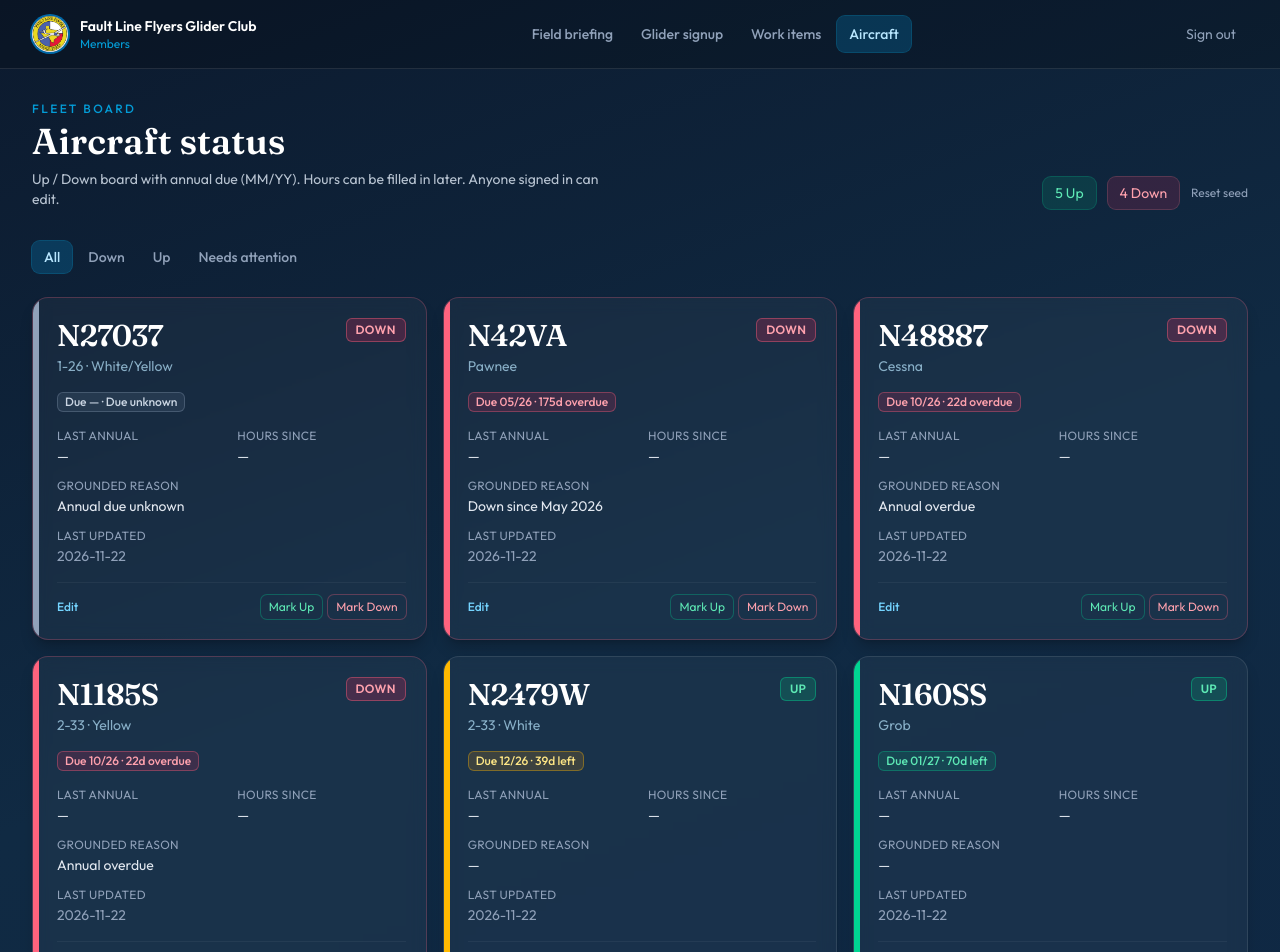
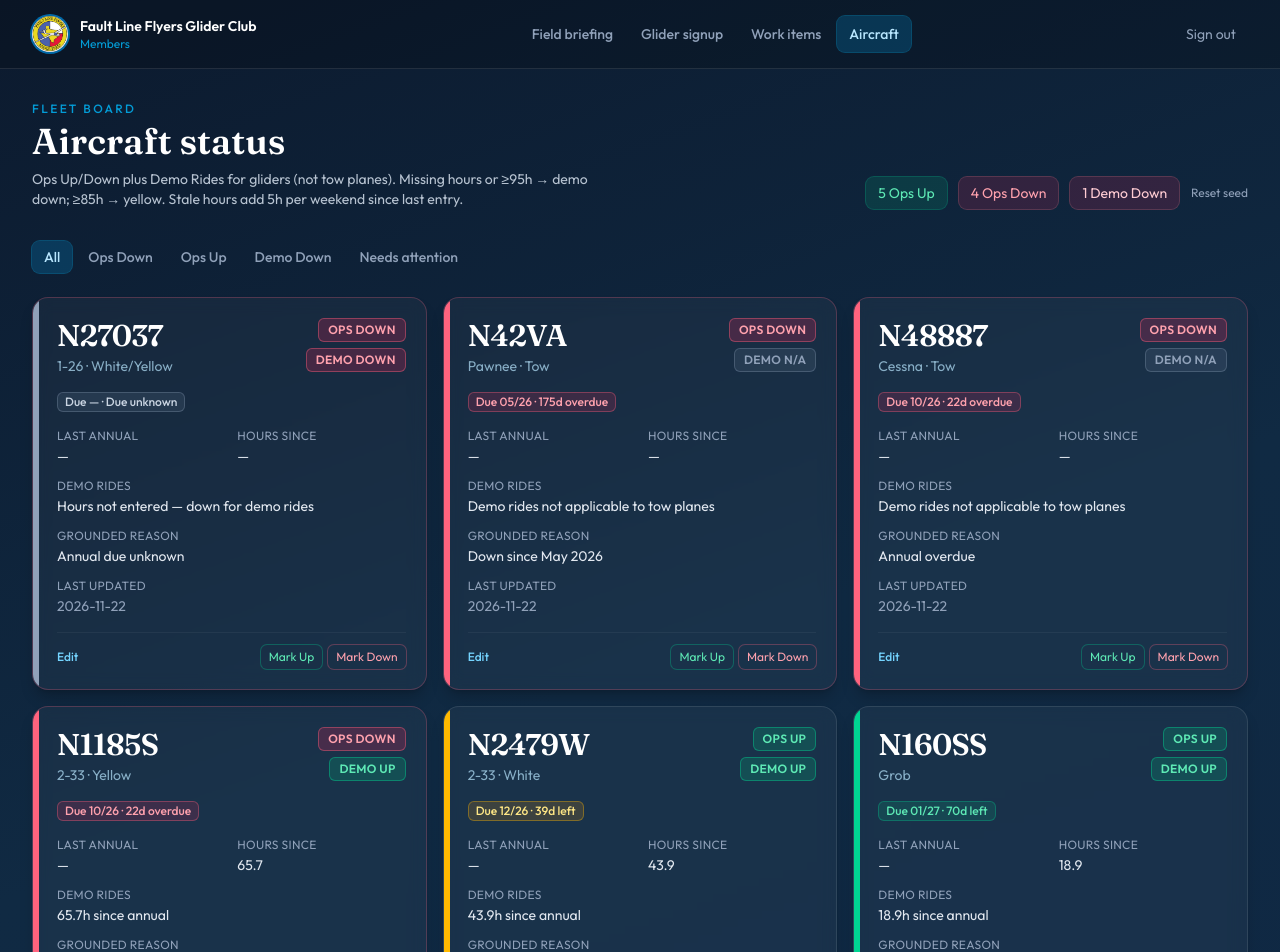
Before and after one commit to rwallis/glider-club-ops, a React (Vite) app: page /members/aircraft in a window 1280 px wide. Shown: the top 952 px of the page. Built offline with nearby package versions, Linux system fonts and the light colour scheme.

Commit message:
Seed glider hours since annual from flight logs and add demo-ride status.
Co-authored-by: Cursor <cursoragent@cursor.com>

```diff
--- a/src/context/AircraftFleetContext.tsx
+++ b/src/context/AircraftFleetContext.tsx
@@ -10,6 +10,7 @@ import {
 import {
   AIRCRAFT_FLEET_STORAGE_KEY,
   SEED_AIRCRAFT_FLEET,
+  normalizeAircraftRecord,
   type AircraftRecord,
   type AircraftStatus,
 } from '../data/aircraftFleet'
@@ -17,7 +18,12 @@ import {
 type AircraftPatch = Partial<
   Pick<
     AircraftRecord,
-    'status' | 'lastAnnual' | 'dueMmYy' | 'hoursSinceAnnual' | 'reasonGrounded'
+    | 'status'
+    | 'lastAnnual'
+    | 'dueMmYy'
+    | 'hoursSinceAnnual'
+    | 'hoursLastEntered'
+    | 'reasonGrounded'
   >
 >
 
@@ -37,11 +43,13 @@ function loadFleet(): AircraftRecord[] {
   try {
     const raw = localStorage.getItem(AIRCRAFT_FLEET_STORAGE_KEY)
     if (!raw) return SEED_AIRCRAFT_FLEET.map((a) => ({ ...a }))
-    const parsed = JSON.parse(raw) as AircraftRecord[]
+    const parsed = JSON.parse(raw) as Partial<AircraftRecord>[]
     if (!Array.isArray(parsed) || parsed.length === 0) {
       return SEED_AIRCRAFT_FLEET.map((a) => ({ ...a }))
     }
     return parsed
+      .filter((row): row is Partial<AircraftRecord> & { id: string } => Boolean(row?.id))
+      .map(normalizeAircraftRecord)
   } catch {
     return SEED_AIRCRAFT_FLEET.map((a) => ({ ...a }))
   }
@@ -58,10 +66,14 @@ export function AircraftFleetProvider({ children }: { children: ReactNode }) {
     setFleet((prev) =>
       prev.map((aircraft) => {
         if (aircraft.id !== id) return aircraft
+        const today = todayIso()
         const next: AircraftRecord = {
           ...aircraft,
           ...patch,
-          lastUpdated: todayIso(),
+          lastUpdated: today,
+        }
+        if (Object.prototype.hasOwnProperty.call(patch, 'hoursSinceAnnual')) {
+          next.hoursLastEntered = patch.hoursSinceAnnual == null ? null : today
         }
         if (patch.status === 'Up') {
           next.reasonGrounded = null
--- a/src/data/aircraftFleet.ts
+++ b/src/data/aircraftFleet.ts
@@ -1,24 +1,59 @@
 export type AircraftStatus = 'Up' | 'Down'
+export type AircraftCategory = 'glider' | 'tow'
 export type AnnualUrgency = 'green' | 'amber' | 'red' | 'unknown'
+/** Demo-ride airworthiness — not used for tow planes. */
+export type DemoRidesStatus = 'up' | 'caution' | 'down' | 'na'
 
 export interface AircraftRecord {
   id: string
   type: string
   color: string | null
   tail: string
+  /** Tow planes skip demo-ride status. */
+  category: AircraftCategory
   status: AircraftStatus
   lastAnnual: string | null
   /** Annual due as MM/YY */
   dueMmYy: string | null
   /** Hours since last annual — blank until club fills in */
   hoursSinceAnnual: number | null
+  /** ISO date (YYYY-MM-DD) when hours were last entered */
+  hoursLastEntered: string | null
   reasonGrounded: string | null
   lastUpdated: string | null
 }
 
-/** Seed: status from annual due as of 2026-11-22; hours left blank. */
+function tow(
+  partial: Omit<AircraftRecord, 'category' | 'hoursLastEntered'> & {
+    hoursLastEntered?: string | null
+  }
+): AircraftRecord {
+  return {
+    ...partial,
+    category: 'tow',
+    hoursLastEntered: partial.hoursLastEntered ?? null,
+  }
+}
+
+function glider(
+  partial: Omit<AircraftRecord, 'category' | 'hoursLastEntered'> & {
+    hoursLastEntered?: string | null
+  }
+): AircraftRecord {
+  return {
+    ...partial,
+    category: 'glider',
+    hoursLastEntered: partial.hoursLastEntered ?? null,
+  }
+}
+
+/**
+ * Seed: status from annual due as of 2026-11-22.
+ * Glider hours from All Flights Report 11/22/2025–11/22/2026
+ * (summed on/after approx last annual = due month prior year).
+ */
 export const SEED_AIRCRAFT_FLEET: AircraftRecord[] = [
-  {
+  tow({
     id: 'n42va',
     type: 'Pawnee',
     color: null,
@@ -29,8 +64,8 @@ export const SEED_AIRCRAFT_FLEET: AircraftRecord[] = [
     hoursSinceAnnual: null,
     reasonGrounded: 'Down since May 2026',
     lastUpdated: '2026-11-22',
-  },
-  {
+  }),
+  tow({
     id: 'n48887',
     type: 'Cessna',
     color: null,
@@ -41,8 +76,8 @@ export const SEED_AIRCRAFT_FLEET: AircraftRecord[] = [
     hoursSinceAnnual: null,
     reasonGrounded: 'Annual overdue',
     lastUpdated: '2026-11-22',
-  },
-  {
+  }),
+  glider({
     id: 'n1185s',
     type: '2-33',
     color: 'Yellow',
@@ -50,11 +85,12 @@ export const SEED_AIRCRAFT_FLEET: AircraftRecord[] = [
     status: 'Down',
     lastAnnual: null,
     dueMmYy: '10/26',
-    hoursSinceAnnual: null,
+    hoursSinceAnnual: 65.7,
+    hoursLastEntered: '2026-11-22',
     reasonGrounded: 'Annual overdue',
     lastUpdated: '2026-11-22',
-  },
-  {
+  }),
+  glider({
     id: 'n7757s',
     type: '2-33',
     color: 'White/Green',
@@ -62,11 +98,12 @@ export const SEED_AIRCRAFT_FLEET: AircraftRecord[] = [
     status: 'Up',
     lastAnnual: null,
     dueMmYy: '05/27',
-    hoursSinceAnnual: null,
+    hoursSinceAnnual: 2.5,
+    hoursLastEntered: '2026-11-22',
     reasonGrounded: null,
     lastUpdated: '2026-11-22',
-  },
-  {
+  }),
+  glider({
     id: 'n2479w',
     type: '2-33',
     color: 'White',
@@ -74,11 +111,12 @@ export const SEED_AIRCRAFT_FLEET: AircraftRecord[] = [
     status: 'Up',
     lastAnnual: null,
     dueMmYy: '12/26',
-    hoursSinceAnnual: null,
+    hoursSinceAnnual: 43.9,
+    hoursLastEntered: '2026-11-22',
     reasonGrounded: null,
     lastUpdated: '2026-11-22',
-  },
-  {
+  }),
+  glider({
     id: 'n11139s',
     type: '1-26',
     color: 'White',
@@ -86,11 +124,12 @@ export const SEED_AIRCRAFT_FLEET: AircraftRecord[] = [
     status: 'Up',
     lastAnnual: null,
     dueMmYy: '05/27',
-    hoursSinceAnnual: null,
+    hoursSinceAnnual: 21.6,
+    hoursLastEntered: '2026-11-22',
     reasonGrounded: null,
     lastUpdated: '2026-11-22',
-  },
-  {
+  }),
+  glider({
     id: 'n27037',
     type: '1-26',
     color: 'White/Yellow',
@@ -101,8 +140,8 @@ export const SEED_AIRCRAFT_FLEET: AircraftRecord[] = [
     hoursSinceAnnual: null,
     reasonGrounded: 'Annual due unknown',
     lastUpdated: '2026-11-22',
-  },
-  {
+  }),
+  glider({
     id: 'n136yp',
     type: '1-36',
     color: null,
@@ -110,11 +149,12 @@ export const SEED_AIRCRAFT_FLEET: AircraftRecord[] = [
     status: 'Up',
     lastAnnual: null,
     dueMmYy: '05/27',
-    hoursSinceAnnual: null,
+    hoursSinceAnnual: 30.2,
+    hoursLastEntered: '2026-11-22',
     reasonGrounded: null,
     lastUpdated: '2026-11-22',
-  },
-  {
+  }),
+  glider({
     id: 'n160ss',
     type: 'Grob',
     color: null,
@@ -122,10 +162,42 @@ export const SEED_AIRCRAFT_FLEET: AircraftRecord[] = [
     status: 'Up',
     lastAnnual: null,
     dueMmYy: '01/27',
-    hoursSinceAnnual: null,
+    hoursSinceAnnual: 18.9,
+    hoursLastEntered: '2026-11-22',
     reasonGrounded: null,
     lastUpdated: '2026-11-22',
-  },
+  }),
 ]
 
-export const AIRCRAFT_FLEET_STORAGE_KEY = 'flf-aircraft-fleet-v1'
+export const AIRCRAFT_FLEET_STORAGE_KEY = 'flf-aircraft-fleet-v3'
+
+export function inferAircraftCategory(type: string): AircraftCategory {
+  const t = type.trim().toLowerCase()
+  if (t.includes('pawnee') || t.includes('cessna') || t.includes('tow')) return 'tow'
+  return 'glider'
+}
+
+/** Merge stored rows with seed defaults (category / hoursLastEntered). */
+export function normalizeAircraftRecord(
+  raw: Partial<AircraftRecord> & { id: string }
+): AircraftRecord {
+  const seed = SEED_AIRCRAFT_FLEET.find((a) => a.id === raw.id)
+  const type = raw.type ?? seed?.type ?? 'Unknown'
+  return {
+    id: raw.id,
+    type,
+    color: raw.color ?? seed?.color ?? null,
+    tail: raw.tail ?? seed?.tail ?? raw.id.toUpperCase(),
+    category: raw.category ?? seed?.category ?? inferAircraftCategory(type),
+    status: raw.status === 'Up' || raw.status === 'Down' ? raw.status : (seed?.status ?? 'Down'),
+    lastAnnual: raw.lastAnnual ?? seed?.lastAnnual ?? null,
+    dueMmYy: raw.dueMmYy ?? seed?.dueMmYy ?? null,
+    hoursSinceAnnual:
+      raw.hoursSinceAnnual != null && Number.isFinite(raw.hoursSinceAnnual)
+        ? raw.hoursSinceAnnual
+        : (seed?.hoursSinceAnnual ?? null),
+    hoursLastEntered: raw.hoursLastEntered ?? seed?.hoursLastEntered ?? null,
+    reasonGrounded: raw.reasonGrounded ?? seed?.reasonGrounded ?? null,
+    lastUpdated: raw.lastUpdated ?? seed?.lastUpdated ?? null,
+  }
+}
--- a/src/pages/MembersAircraftPage.tsx
+++ b/src/pages/MembersAircraftPage.tsx
@@ -1,9 +1,10 @@
 import { useMemo, useState } from 'react'
-import type { AircraftRecord, AnnualUrgency } from '../data/aircraftFleet'
+import type { AircraftRecord, AnnualUrgency, DemoRidesStatus } from '../data/aircraftFleet'
 import { useAircraftFleet } from '../context/AircraftFleetContext'
 import { annualUrgency, daysUntilDue, formatDaysLabel } from '../utils/annualDue'
+import { assessDemoRides } from '../utils/demoRides'
 
-type BoardFilter = 'all' | 'up' | 'down' | 'attention'
+type BoardFilter = 'all' | 'up' | 'down' | 'attention' | 'demo-down'
 
 const URGENCY_STYLES: Record<
   AnnualUrgency,
@@ -31,6 +32,28 @@ const URGENCY_STYLES: Record<
   },
 }
 
+const DEMO_STYLES: Record<
+  DemoRidesStatus,
+  { chip: string; label: string }
+> = {
+  up: {
+    chip: 'bg-emerald-500/20 text-emerald-300 ring-emerald-400/40',
+    label: 'Demo Up',
+  },
+  caution: {
+    chip: 'bg-amber-500/20 text-amber-200 ring-amber-400/40',
+    label: 'Demo Caution',
+  },
+  down: {
+    chip: 'bg-rose-500/20 text-rose-300 ring-rose-400/40',
+    label: 'Demo Down',
+  },
+  na: {
+    chip: 'bg-slate-500/20 text-slate-400 ring-slate-400/30',
+    label: 'Demo N/A',
+  },
+}
+
 function sortFleet(fleet: AircraftRecord[]) {
   return [...fleet].sort((a, b) => {
     if (a.status !== b.status) return a.status === 'Down' ? -1 : 1
@@ -49,13 +72,19 @@ function AircraftCard({ aircraft }: { aircraft: AircraftRecord }) {
   const urgency = annualUrgency(aircraft.dueMmYy)
   const days = daysUntilDue(aircraft.dueMmYy)
   const urgencyUi = URGENCY_STYLES[urgency]
-  const subtitle = [aircraft.type, aircraft.color].filter(Boolean).join(' · ')
+  const demo = assessDemoRides(aircraft)
+  const demoUi = DEMO_STYLES[demo.status]
+  const subtitle = [aircraft.type, aircraft.color, aircraft.category === 'tow' ? 'Tow' : null]
+    .filter(Boolean)
+    .join(' · ')
 
   return (
     <article
       className={`relative overflow-hidden rounded-2xl border bg-white/[0.04] shadow-lg shadow-black/20 backdrop-blur-sm ${
-        aircraft.status === 'Down'
+        aircraft.status === 'Down' || demo.status === 'down'
           ? 'border-rose-400/25'
+          : demo.status === 'caution'
+            ? 'border-amber-400/25'
             : 'border-white/10'
       }`}
     >
@@ -69,15 +98,23 @@ function AircraftCard({ aircraft }: { aircraft: AircraftRecord }) {
             </h2>
             <p className="mt-0.5 text-sm text-sky-200/70">{subtitle}</p>
           </div>
+          <div className="flex shrink-0 flex-col items-end gap-1.5">
             <span
-            className={`shrink-0 rounded-md px-2.5 py-1 text-xs font-semibold uppercase tracking-wide ring-1 ring-inset ${
+              className={`rounded-md px-2.5 py-1 text-xs font-semibold uppercase tracking-wide ring-1 ring-inset ${
                 aircraft.status === 'Up'
                   ? 'bg-emerald-500/20 text-emerald-300 ring-emerald-400/40'
                   : 'bg-rose-500/20 text-rose-300 ring-rose-400/40'
               }`}
             >
-            {aircraft.status}
+              Ops {aircraft.status}
             </span>
+            <span
+              className={`rounded-md px-2.5 py-1 text-xs font-semibold uppercase tracking-wide ring-1 ring-inset ${demoUi.chip}`}
+              title={demo.detail}
+            >
+              {demoUi.label}
+            </span>
+          </div>
         </div>
 
         <div className="flex flex-wrap items-center gap-2">
@@ -97,7 +134,16 @@ function AircraftCard({ aircraft }: { aircraft: AircraftRecord }) {
             <dt className="text-xs uppercase tracking-wide text-slate-400">Hours since</dt>
             <dd className="mt-0.5 text-slate-200">
               {aircraft.hoursSinceAnnual != null ? aircraft.hoursSinceAnnual : '—'}
+              {demo.estimatedExtraHours > 0 ? (
+                <span className="block text-xs text-amber-200/80">
+                  ~{demo.effectiveHours?.toFixed(1)} est. (+{demo.estimatedExtraHours} weekends)
+                </span>
+              ) : null}
             </dd>
+          </div>
+          <div className="col-span-2">
+            <dt className="text-xs uppercase tracking-wide text-slate-400">Demo rides</dt>
+            <dd className="mt-0.5 text-slate-200">{demo.detail}</dd>
           </div>
           <div className="col-span-2">
             <dt className="text-xs uppercase tracking-wide text-slate-400">Grounded reason</dt>
@@ -115,7 +161,12 @@ function AircraftCard({ aircraft }: { aircraft: AircraftRecord }) {
           </div>
           <div className="col-span-2">
             <dt className="text-xs uppercase tracking-wide text-slate-400">Last updated</dt>
-            <dd className="mt-0.5 text-slate-400">{aircraft.lastUpdated ?? '—'}</dd>
+            <dd className="mt-0.5 text-slate-400">
+              {aircraft.lastUpdated ?? '—'}
+              {aircraft.hoursLastEntered
+                ? ` · hours entered ${aircraft.hoursLastEntered}`
+                : ''}
+            </dd>
           </div>
         </dl>
 
@@ -193,7 +244,7 @@ function AircraftCard({ aircraft }: { aircraft: AircraftRecord }) {
                 step={0.1}
                 className="mt-1 w-full rounded-lg border border-white/10 bg-white/5 px-3 py-2 text-sm text-white outline-none focus:border-sky-400/50"
                 defaultValue={aircraft.hoursSinceAnnual ?? ''}
-                placeholder="Add later"
+                placeholder="Required for demo rides"
                 onBlur={(e) => {
                   const raw = e.target.value.trim()
                   const next = raw === '' ? null : Number(raw)
@@ -234,9 +285,18 @@ export function MembersAircraftPage() {
     return sorted.filter((a) => {
       if (filter === 'up') return a.status === 'Up'
       if (filter === 'down') return a.status === 'Down'
+      if (filter === 'demo-down') return assessDemoRides(a).status === 'down'
       if (filter === 'attention') {
         const u = annualUrgency(a.dueMmYy)
-        return a.status === 'Down' || u === 'red' || u === 'amber' || u === 'unknown'
+        const demo = assessDemoRides(a)
+        return (
+          a.status === 'Down' ||
+          u === 'red' ||
+          u === 'amber' ||
+          u === 'unknown' ||
+          demo.status === 'down' ||
+          demo.status === 'caution'
+        )
       }
       return true
     })
@@ -244,6 +304,7 @@ export function MembersAircraftPage() {
 
   const upCount = fleet.filter((a) => a.status === 'Up').length
   const downCount = fleet.filter((a) => a.status === 'Down').length
+  const demoDownCount = fleet.filter((a) => assessDemoRides(a).status === 'down').length
 
   return (
     <main className="mx-auto max-w-7xl px-4 py-8 sm:px-6 lg:px-8">
@@ -254,16 +315,19 @@ export function MembersAircraftPage() {
           </p>
           <h1 className="font-display mt-1 text-3xl text-white sm:text-4xl">Aircraft status</h1>
           <p className="mt-2 max-w-xl text-sm text-slate-300/90">
-            Up / Down board with annual due (MM/YY). Hours can be filled in later. Anyone signed in
-            can edit.
+            Ops Up/Down plus Demo Rides for gliders (not tow planes). Missing hours or ≥95h → demo
+            down; ≥85h → yellow. Stale hours add 5h per weekend since last entry.
           </p>
         </div>
         <div className="flex flex-wrap items-center gap-3 text-sm">
           <span className="rounded-lg bg-emerald-500/15 px-3 py-1.5 text-emerald-300 ring-1 ring-emerald-400/30">
-            {upCount} Up
+            {upCount} Ops Up
           </span>
           <span className="rounded-lg bg-rose-500/15 px-3 py-1.5 text-rose-300 ring-1 ring-rose-400/30">
-            {downCount} Down
+            {downCount} Ops Down
+          </span>
+          <span className="rounded-lg bg-rose-500/15 px-3 py-1.5 text-rose-200 ring-1 ring-rose-400/30">
+            {demoDownCount} Demo Down
           </span>
           <button
             type="button"
@@ -279,8 +343,9 @@ export function MembersAircraftPage() {
         {(
           [
             ['all', 'All'],
-            ['down', 'Down'],
-            ['up', 'Up'],
+            ['down', 'Ops Down'],
+            ['up', 'Ops Up'],
+            ['demo-down', 'Demo Down'],
             ['attention', 'Needs attention'],
           ] as const
         ).map(([id, label]) => (
--- /dev/null
+++ b/src/utils/demoRides.ts
@@ -0,0 +1,138 @@
+import type { AircraftRecord, DemoRidesStatus } from '../data/aircraftFleet'
+
+/** Hard stop for demo rides (hours since last annual). */
+export const DEMO_RIDES_DOWN_HOURS = 95
+/** Caution band — close to the 100-hour limit. */
+export const DEMO_RIDES_YELLOW_HOURS = 85
+/** Assumed demo hours flown each weekend when hours log is stale. */
+export const DEMO_RIDES_HOURS_PER_WEEKEND = 5
+
+function startOfLocalDay(d: Date) {
+  return new Date(d.getFullYear(), d.getMonth(), d.getDate())
+}
+
+function parseIsoDate(value: string | null | undefined): Date | null {
+  if (!value) return null
+  const match = String(value).trim().match(/^(\d{4})-(\d{2})-(\d{2})/)
+  if (!match) return null
+  const d = new Date(Number(match[1]), Number(match[2]) - 1, Number(match[3]))
+  return Number.isNaN(d.getTime()) ? null : d
+}
+
+/** Count Saturdays strictly after `from` through `to` (inclusive of to if Saturday). */
+export function weekendsSince(from: Date, to: Date): number {
+  const start = startOfLocalDay(from)
+  const end = startOfLocalDay(to)
+  if (end <= start) return 0
+
+  let count = 0
+  const cursor = new Date(start)
+  cursor.setDate(cursor.getDate() + 1)
+  while (cursor <= end) {
+    if (cursor.getDay() === 6) count += 1 // Saturday = one weekend
+    cursor.setDate(cursor.getDate() + 1)
+  }
+  return count
+}
+
+export interface DemoRidesAssessment {
+  applicable: boolean
+  status: DemoRidesStatus
+  label: string
+  detail: string
+  recordedHours: number | null
+  estimatedExtraHours: number
+  effectiveHours: number | null
+  hoursStale: boolean
+}
+
+export function assessDemoRides(
+  aircraft: Pick<
+    AircraftRecord,
+    'category' | 'hoursSinceAnnual' | 'hoursLastEntered' | 'lastUpdated'
+  >,
+  now = new Date()
+): DemoRidesAssessment {
+  if (aircraft.category === 'tow') {
+    return {
+      applicable: false,
+      status: 'na',
+      label: 'N/A',
+      detail: 'Demo rides not applicable to tow planes',
+      recordedHours: aircraft.hoursSinceAnnual,
+      estimatedExtraHours: 0,
+      effectiveHours: null,
+      hoursStale: false,
+    }
+  }
+
+  const recorded = aircraft.hoursSinceAnnual
+  if (recorded == null || !Number.isFinite(recorded)) {
+    return {
+      applicable: true,
+      status: 'down',
+      label: 'Down',
+      detail: 'Hours not entered — down for demo rides',
+      recordedHours: null,
+      estimatedExtraHours: 0,
+      effectiveHours: null,
+      hoursStale: false,
+    }
+  }
+
+  const enteredAt =
+    parseIsoDate(aircraft.hoursLastEntered) ?? parseIsoDate(aircraft.lastUpdated)
+  const today = startOfLocalDay(now)
+  const hoursStale = !enteredAt || startOfLocalDay(enteredAt) < today
+  const estimatedExtraHours =
+    hoursStale && enteredAt
+      ? weekendsSince(enteredAt, today) * DEMO_RIDES_HOURS_PER_WEEKEND
+      : 0
+  const effectiveHours = recorded + estimatedExtraHours
+
+  if (effectiveHours >= DEMO_RIDES_DOWN_HOURS) {
+    return {
+      applicable: true,
+      status: 'down',
+      label: 'Down',
+      detail:
+        estimatedExtraHours > 0
+          ? `${effectiveHours.toFixed(1)}h est. (≥${DEMO_RIDES_DOWN_HOURS}h) — includes ${estimatedExtraHours}h weekend estimate`
+          : `${effectiveHours.toFixed(1)}h since annual (≥${DEMO_RIDES_DOWN_HOURS}h)`,
+      recordedHours: recorded,
+      estimatedExtraHours,
+      effectiveHours,
+      hoursStale,
+    }
+  }
+
+  if (effectiveHours >= DEMO_RIDES_YELLOW_HOURS) {
+    return {
+      applicable: true,
+      status: 'caution',
+      label: 'Caution',
+      detail:
+        estimatedExtraHours > 0
+          ? `${effectiveHours.toFixed(1)}h est. — nearing 100h ( +${estimatedExtraHours}h weekends )`
+          : `${effectiveHours.toFixed(1)}h — nearing 100h limit`,
+      recordedHours: recorded,
+      estimatedExtraHours,
+      effectiveHours,
+      hoursStale,
+    }
+  }
+
+  return {
+    applicable: true,
+    status: 'up',
+    label: 'Up',
+    detail:
+      estimatedExtraHours > 0
+        ? `${effectiveHours.toFixed(1)}h est. (recorded ${recorded} + ${estimatedExtraHours} weekend)`
+        : `${effectiveHours.toFixed(1)}h since annual`,
+    recordedHours: recorded,
+    estimatedExtraHours,
+    effectiveHours,
+    hoursStale,
+  }
+}
```
Also changed, not shown: 5 other files (tests, documents, lock files or other folders). Lines whose indentation alone changed are shown as unchanged.
